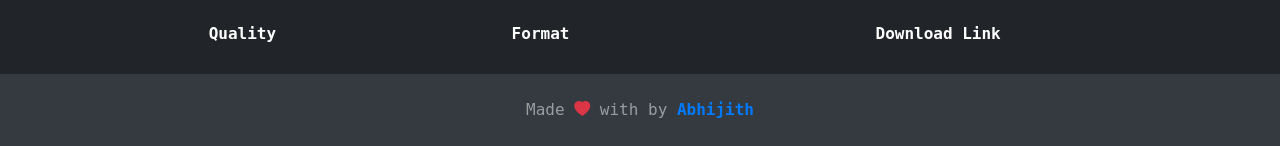
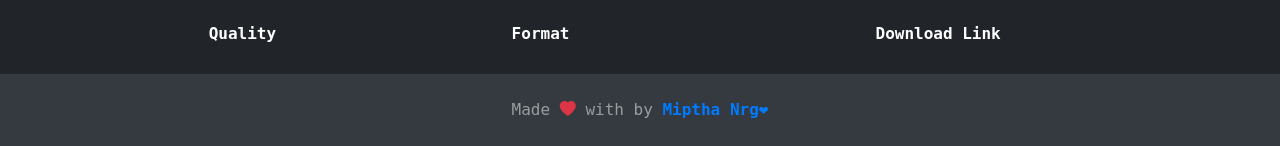
Before and after one commit to miptha/youtube, a Flask app: template templates/result.html in a window 1280 px wide. Shown: the part 1747-1893 px from the top of the page. Run offline with Flask 2, Linux system fonts and the light colour scheme; the template is opened without the code that fills it, so the values that code supplies are empty; some libraries are stand-ins or nearby versions; some web fonts are replaced.

Commit message:
Update result.html

```diff
--- a/templates/result.html
+++ b/templates/result.html
@@ -102,7 +102,7 @@
     <footer class="flex-shrink-0 py-4 bg-dark text-white-50">
         <div class="container text-center">
             Made <i style="color: #dc3545;" class="bi bi-heart-fill"></i> with by <a style="font-weight: 900;"
-                href="https://github.com/abhint">Abhijith</a>
+                href="https://github.com/abhint">Miptha Nrg❤</a>
         </div>
 
     </footer>
```
